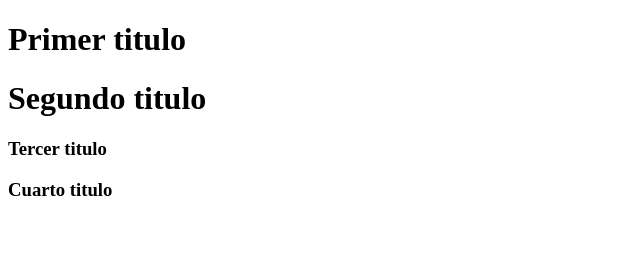
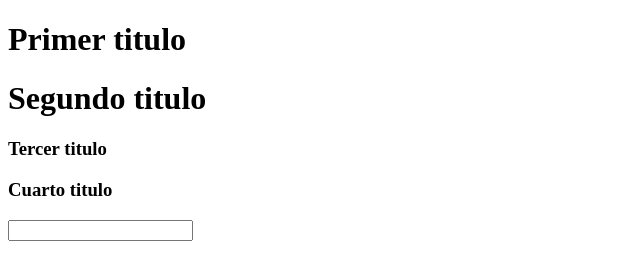
Before and after one commit to AndreaMendez09/EED, a plain HTML site: page Index.html in a window 1280 px wide. Shown: the whole page, without its empty margins (0-640 px from the left). Drawn offline with Linux system fonts and the light colour scheme.

Commit message:
Se ha agregado una caja de texto

```diff
--- a/Index.html
+++ b/Index.html
@@ -10,5 +10,9 @@
     <h1>Segundo titulo</h1>
     <h3>Tercer titulo</h3>
     <h3>Cuarto titulo</h3>
+
+    <form>
+        <input type="text" name="asasd">
+    </form>
 </body>
 </html>
```
